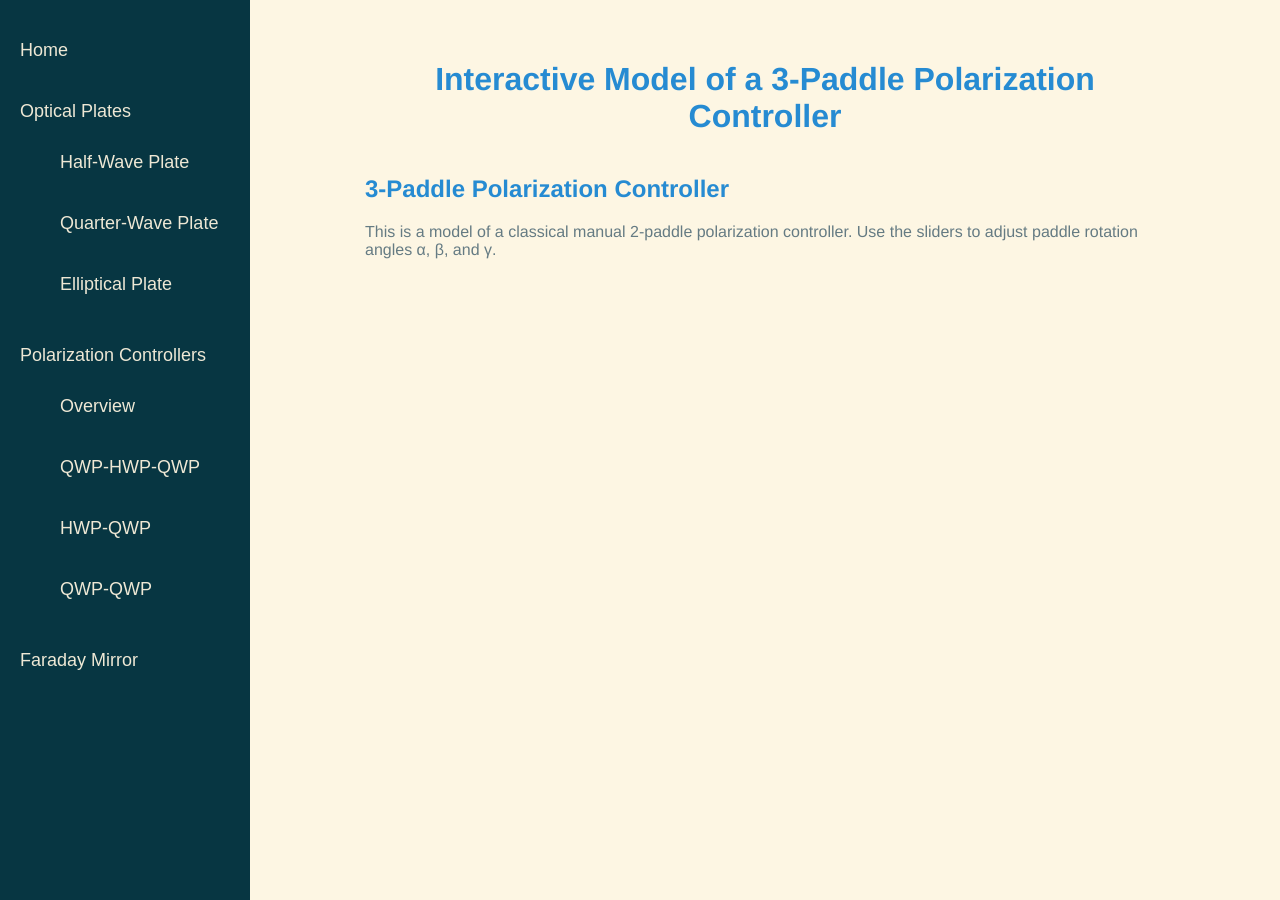
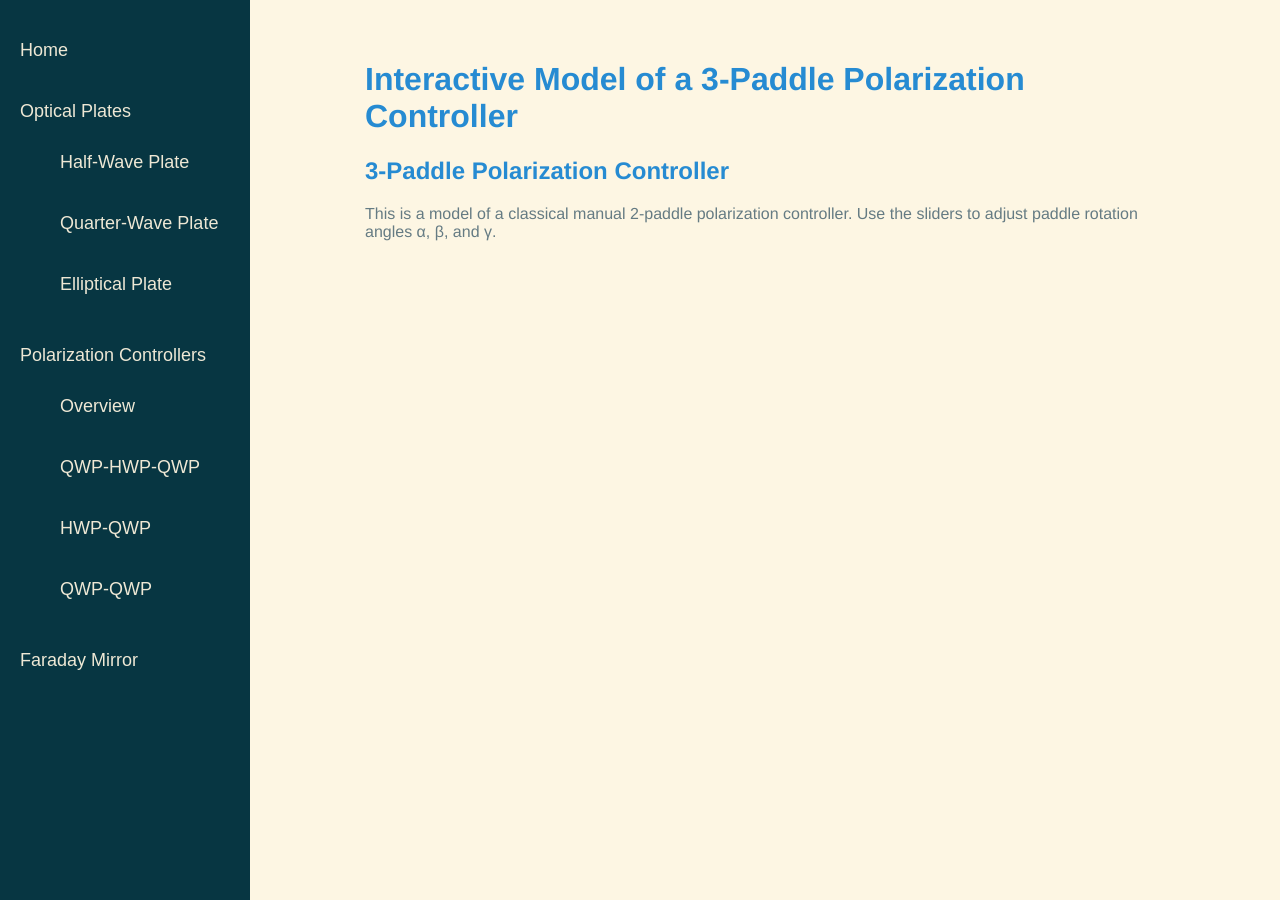
Before and after one commit to Tandemun/Polarization_playground, a Jekyll site: the page built from pages/hwp-qwp.md, in a window 1280 px wide and 900 px high. Built offline with Jekyll 4.4.1, drawn with Linux system fonts in a browser that asks for light colours.

Commit message:
Update hwp-qwp.md

```diff
--- a/pages/hwp-qwp.md
+++ b/pages/hwp-qwp.md
@@ -3,14 +3,7 @@ layout: default
 title: 3-Paddle Polarization Controller
 ---
 
-<style>
 
-	h1 {
-		text-align: center;
-		margin-bottom: 40px;
-	}
-
-</style>
 
 <h1>Interactive Model of a 3-Paddle Polarization Controller</h1>
 <h2>3-Paddle Polarization Controller</h2>
```
